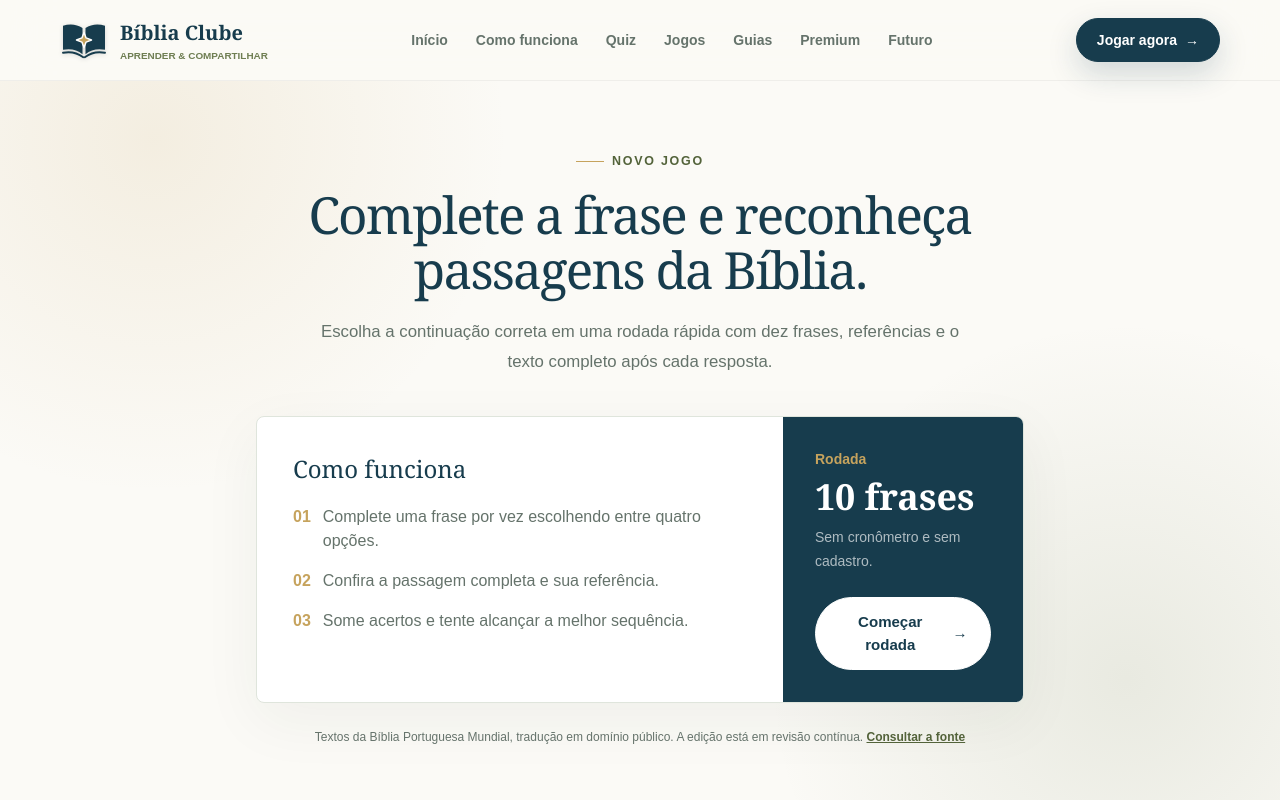
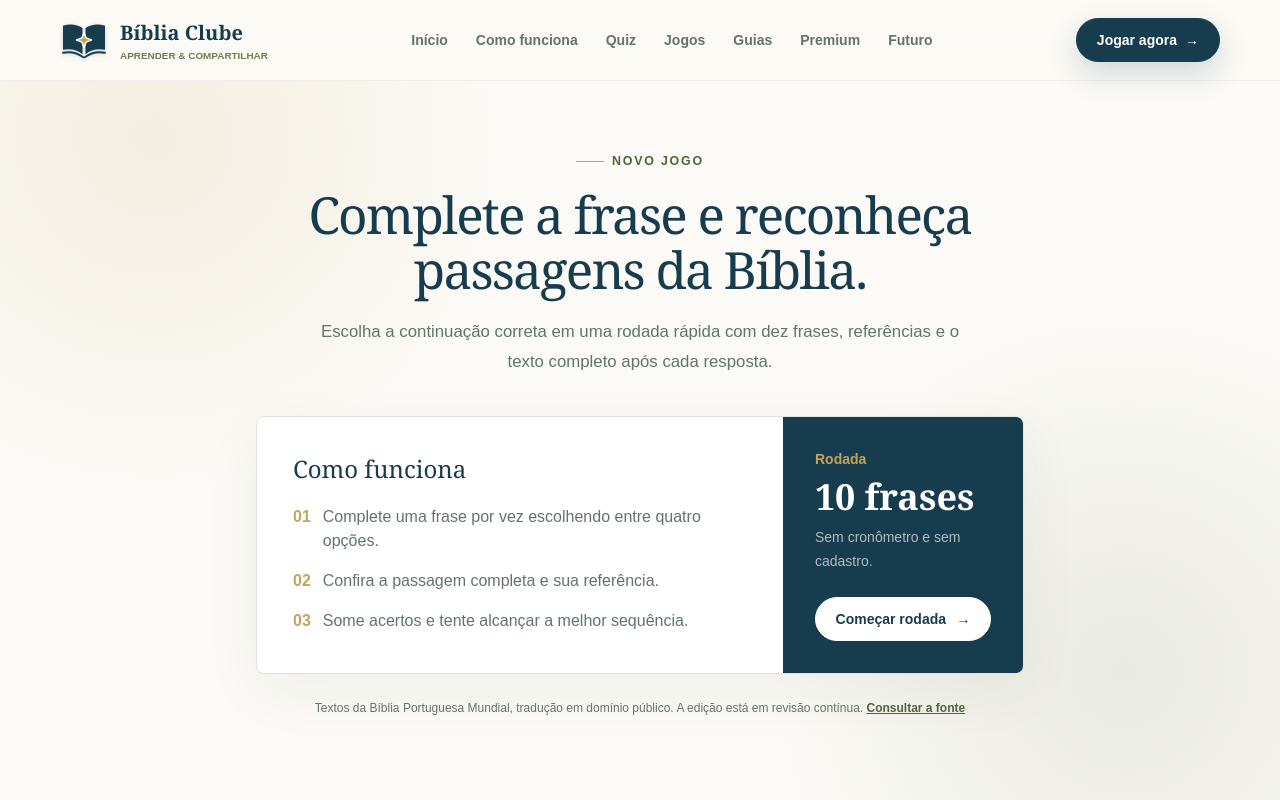
Before and after one commit to medinafrm-collab/biblia-clube, a Next.js app: page /complete-a-frase in a window 1280 px wide. Shown: the top 800 px of the page. Built offline with nearby package versions, Linux system fonts and the light colour scheme.

Commit message:
Ajusta botao inicial do complete a frase

```diff
--- a/src/components/CompletePhraseGame.tsx
+++ b/src/components/CompletePhraseGame.tsx
@@ -140,7 +140,7 @@ export function CompletePhraseGame() {
                 <button
                   type="button"
                   onClick={startGame}
-                  className="button-light mt-6"
+                  className="button-light mt-6 self-center whitespace-nowrap !min-h-11 !px-5 !py-2 !text-sm"
                 >
                   Começar rodada <span aria-hidden="true">→</span>
                 </button>
```
